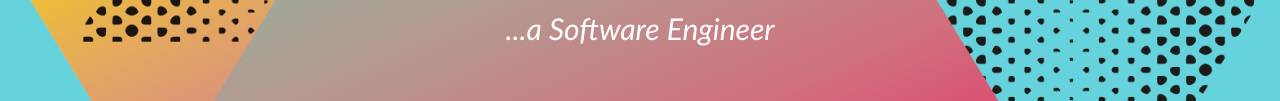
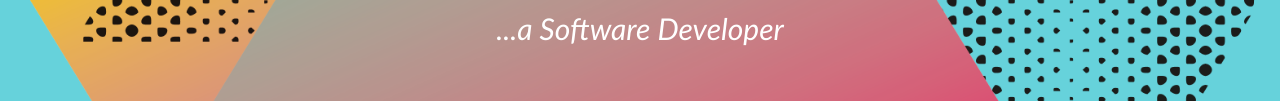
Before and after one commit to Captbull/Profile, a plain HTML site: page index.html in a window 1280 px wide. Shown: the part 444-545 px from the top of the page. Drawn offline with Linux system fonts and the light colour scheme.

Commit message:
Update index.html

```diff
--- a/index.html
+++ b/index.html
@@ -26,7 +26,7 @@
             <div class="header-text">
                 <p>Hi, Welcome to my page</p>
                 <h1> I'm <span>Justice</span> Okoli <br> <span id="from"></span></h1>
-                <p class="italo">...a Software Engineer</p>
+                <p class="italo">...a Software Developer</p>
             </div>
         </div>
     </div>
```
